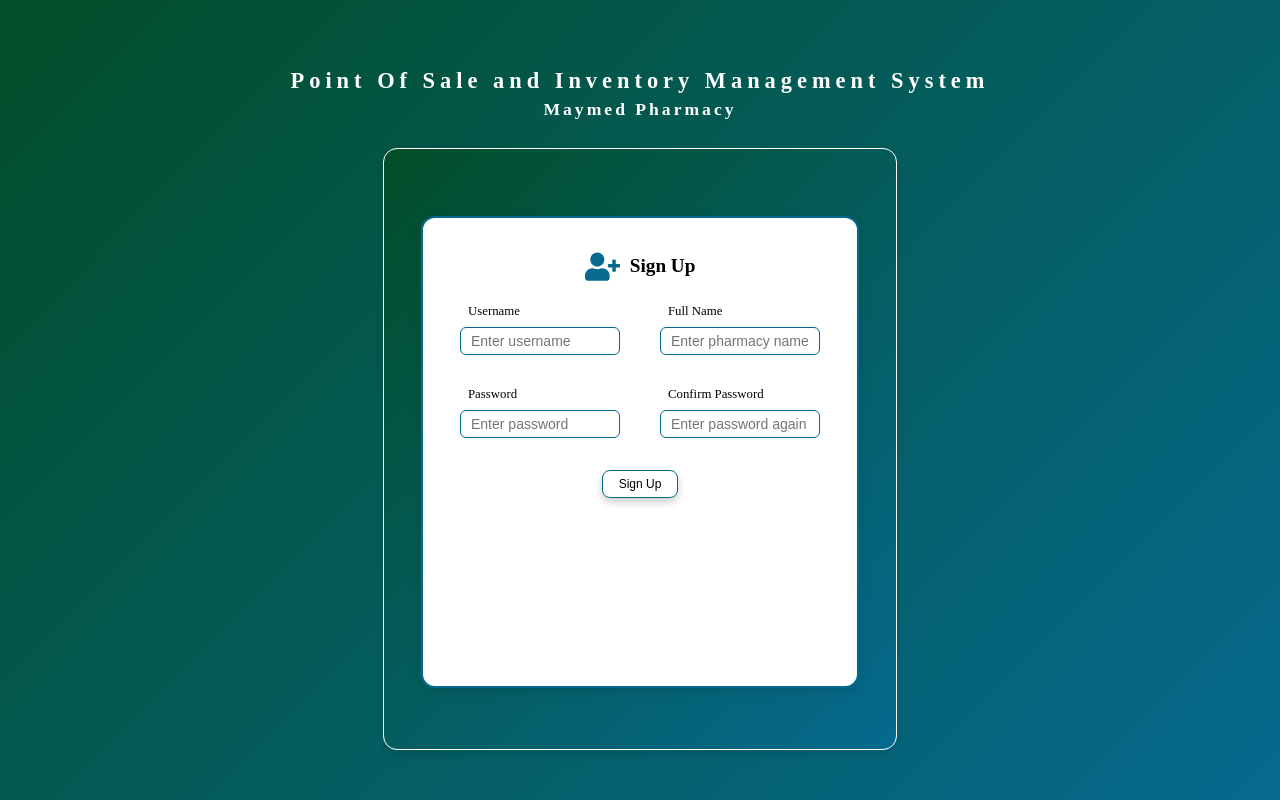
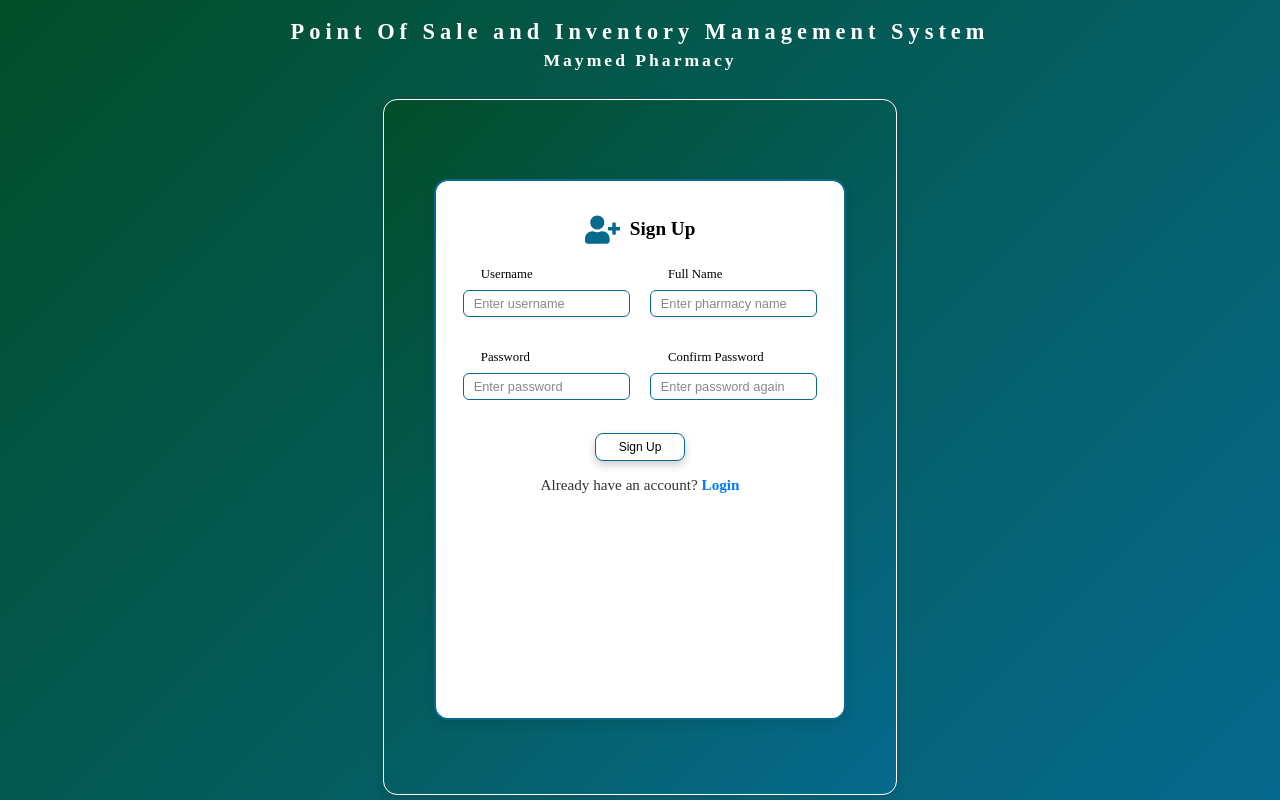
Before and after one commit to pharmacysystem950-hub/noorhayapharmacysystem, a React (Create React App) app: page /signup in a window 1280 px wide. Built offline with nearby package versions, Linux system fonts and the light colour scheme.

Commit message:
fix profile in appbar

```diff
--- a/src/pages/SignUpPage.js
+++ b/src/pages/SignUpPage.js
@@ -135,6 +135,14 @@
                                 Sign Up
                             </Button>
                         </Form>
+
+                        <p className="login-link">
+                        Already have an account?{' '}
+                        <span className="link-text" onClick={() => navigate('/login')}>
+                            Login
+                        </span>
+                    </p>
+
                     </div>
                 </Col>
             </Row>
--- a/src/styles/Appbar.css
+++ b/src/styles/Appbar.css
@@ -65,7 +65,7 @@
   top: 50px;
   right: 0;
   background-color: rgba(255, 255, 255, 0.9);
-  border: 2px solid green;
+  border: 2px solid #066a8f ;
   min-width: 140px;
   padding: 10px;
   border-radius: 10px;
@@ -85,7 +85,7 @@
   background-color: white;
   border-radius: 8px;
   padding: 5px 15px;
-  border: 2px solid green;
+  border: 2px solid #066a8f ;
   min-width: 120px;
   display: inline-block;
   white-space: nowrap;
@@ -105,7 +105,7 @@
 }
 
 .logout-btn:hover {
-  background-color: green;
+  background-color: #066a8f ;
   color: white;
 }
 
--- a/src/styles/LoginPage.css
+++ b/src/styles/LoginPage.css
@@ -124,7 +124,7 @@
   text-align: center;
   width: 85%;
   max-width: 850px;
-  height: 70%;
+  height: 75%;
   max-height: 350px;
 }
 
@@ -139,7 +139,7 @@
 }
 
 .login-icon {
-  font-size: clamp(2rem, 3vw, 2.5rem);
+  font-size: clamp(2.1rem, 3.1vw, 2.5rem);
   color: #066a8f;
   margin-right: 5px;
 }
@@ -233,7 +233,7 @@
   height: 95%;
   margin: 1px auto;
   padding: 3px;
-  font-size: clamp(.5rem, 1.4vw, 1.1rem);
+  font-size: clamp(.5rem, 1.3vw, 1.1rem);
   border: 1.5px solid #066a8f;
   background-color: white;
   display: block;
--- a/src/styles/SignUpPage.css
+++ b/src/styles/SignUpPage.css
@@ -12,10 +12,11 @@
 .signup-row {
     width: 40%;
     max-width: 1200px;
-    height: 75% ;
+    height: 90% ;
     max-height: 1000px;
     display: flex;
     margin-top: 5px;
+    margin-bottom: 5px;
     align-items: center;
     justify-content: center;
     background: linear-gradient(135deg, #024e29 0%, #066a8f 100%);
@@ -25,6 +26,27 @@
     border: 1px solid white;
 }
 
+.login-link {
+  text-align: center;
+  font-size: 0.95rem;
+  color: #333;
+  margin-top: 0;
+  margin-bottom: 1px;
+}
+
+.link-text {
+  color: #007bff; /* blue link color */
+  font-weight: 600;
+  cursor: pointer;
+  transition: color 0.3s ease, text-decoration 0.3s ease;
+}
+
+.link-text:hover {
+  color: #0056b3; /* darker blue on hover */
+  text-decoration: underline;
+}
+
+
 .signup-count {
     background: white;                  /* white card background */
     padding: 15px 25px;                   /* spacing inside */
@@ -33,7 +55,7 @@
     box-shadow: 0 4px 12px rgba(0, 0, 0, 0.1); /* subtle shadow */
     margin-top: 5px;                     /* space from top */
     text-align: center;
-    width: 75%;
+    width: 70%;
     max-width: 500px;
     height: 73%;
     max-height: 750px;                  /* center headings/text */
@@ -48,6 +70,7 @@
     margin-left: 20px;
 }
 
+
 /* Form controls */
 .signup-count .form-control {
     border-radius: 8px;
@@ -55,6 +78,18 @@
     border: 1px solid #ccc;
     font-size: 14px;
     transition: border 0.3s ease;
+}
+
+/* Target all form controls */
+.form-control::placeholder {
+  font-size: 0.8rem; /* Adjust size */
+  color: #888; /* Optional: make it a softer gray */
+}
+
+/* OR target only password fields */
+input[type="password"]::placeholder {
+  font-size: 0.8rem; /* Slightly smaller placeholder text */
+  color: #888;
 }
 
 .signup-count .form-control:focus {
@@ -80,10 +115,10 @@
 #usernamey,
 #pharmacyNamey,
 #passwordy {
-    width: 75%;
+    width: 85%;
     max-width: 250px;
     max-height: 100px;          /* prevents oversized inputs */
-    height: 15%;
+    height: 13%;
     margin: 10px auto;          /* centers the inputs */
     display: block;             /* makes auto margin work */
     border: 1px solid #066a8f;
@@ -97,8 +132,8 @@
 .form-row {
   display: flex;
   justify-content: center;  /* centers the whole row */
-  gap: 10px;                /* controls space between inputs */
-  margin-bottom: 12px;      /* space between rows */
+  gap: 5px;                /* controls space between inputs */
+  margin-bottom: 10px;      /* space between rows */
 }
 
 .error-message {
@@ -128,7 +163,7 @@
 
 
 .signup-button {
-    width: 20%;              /* full width inside form */
+    width: 25%;              /* full width inside form */
     max-width: 400px;         /* prevent it from being too wide */
     padding: 6px 10px;       /* balanced padding */
     font-size: 12px;          /* readable size */
```
